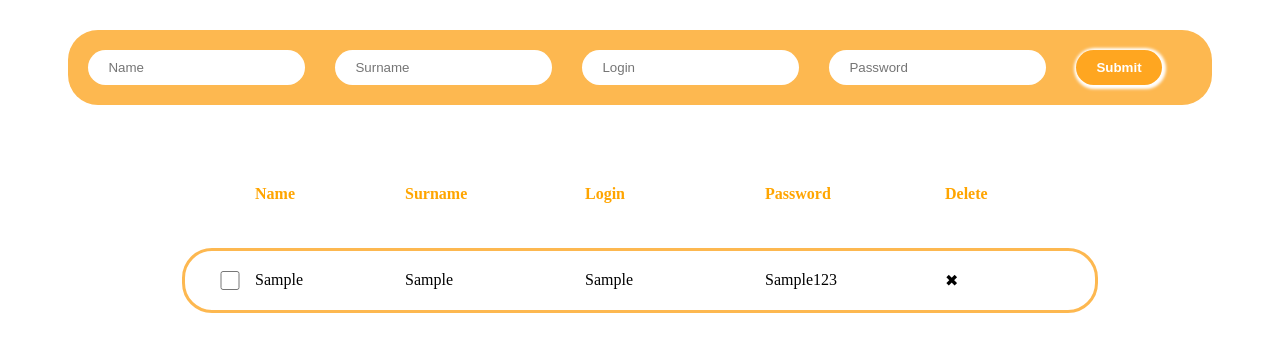
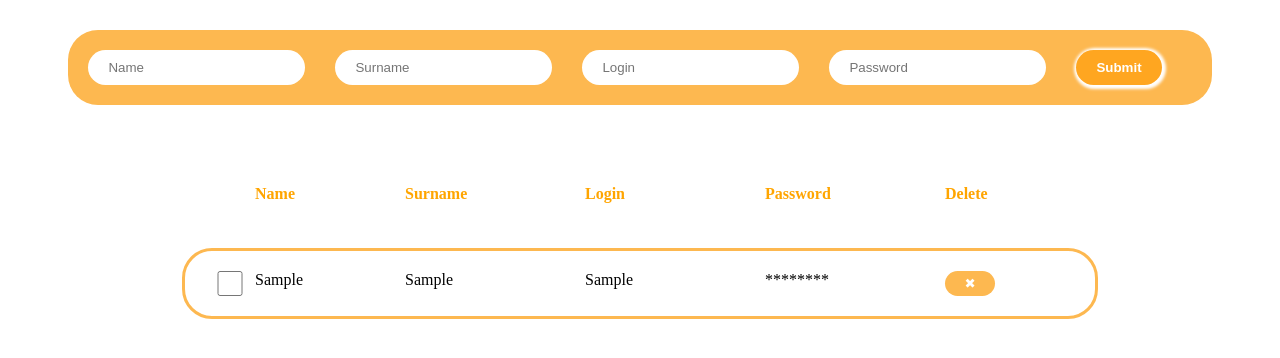
Before and after one commit to MaryAnzhur/reactClass, a React (Create React App) app: page / in a window 1280 px wide. Both pictures are taken after typing "Sample", "Sample", "Sample", "Sample123" into the empty fields and a click on the input 1118 px from the left and 67 px from the top of the page. Shown: the top 358 px of the page. Built offline with nearby package versions, Linux system fonts and the light colour scheme.

Commit message:
homework done

```diff
--- a/src/App.js
+++ b/src/App.js
@@ -6,11 +6,10 @@ import "./App.css";
 
 function App() {
   const [inputData, setInputData] = useState([]);
-  const [check, setCheck] = useState(false);
-
   const drawInput = (e) => {
     e.preventDefault();
-    const { name, sname, login, password } = e.target;
+    const formData = e.target;
+    const { name, sname, login, password } = formData;
     const data = {
       id: new Date().getTime(),
       name: name.value,
@@ -21,23 +20,49 @@ function App() {
       seen: false,
     };
     setInputData([...inputData, data]);
-    name.value = "";
-    sname.value = "";
-    login.value = "";
-    password.value = "";
+    formData.reset();
+  };
+
+  const seenBox = (id) => {
+    const passArr = inputData.map((elm) => {
+      if (elm.id === id) {
+        elm.seen = !elm.seen;
+      } else {
+        elm.seen = false;
+      }
+      return elm;
+    });
+    setInputData(passArr);
   };
 
   const doneBox = (id) => {
-    const doneItem = inputData.filter((elm) => {
-      return elm.id === id;
+    const seenArr = inputData.map((elm) => {
+      if (elm.id === id) {
+        elm.done = !elm.done;
+      }
+      return elm;
     });
-    setCheck(!doneItem[0].done);
+    setInputData(seenArr);
   };
+
+  // const doneBox = (id) => {
+  //   const checkedArray = inputData.map((elm) => {
+  //     if (elm.id === id) {
+  //       elm.done = !check;
+  //       console.log(elm.done);
+  //     } else {
+  //       elm.done = check;
+  //     }
+  //     return elm;
+  //   });
+  //   // setCheck(checkedArray);
+  //   setInputData(checkedArray);
+  //   console.log(inputData);
+  // };
 
   const deleteBox = (id) => {
     const deletedItem = inputData.filter((elm) => elm.id !== id);
     setInputData(deletedItem);
-    console.log(deletedItem);
   };
 
   return (
@@ -47,7 +72,7 @@ function App() {
         inputData={inputData}
         deleteBox={deleteBox}
         doneBox={doneBox}
-        checkbox={check}
+        seenBox={seenBox}
       />
     </div>
   );
--- a/src/components/Body/Body.css
+++ b/src/components/Body/Body.css
@@ -7,10 +7,9 @@
     display: grid;
     grid-template-columns: 50px 150px 180px 180px 180px 130px;
     margin-bottom: 40px;
-    .headingP{
+    .headingP {
       font-weight: 700;
       color: orange;
-
     }
   }
   .box {
@@ -20,18 +19,31 @@
     border: 3px solid rgb(253, 184, 80);
     border-radius: 30px;
     margin: 5px 0px;
-    .boxItems{
+    background-color: transparent;
+    .boxItems {
+      cursor: pointer;
+    }
+    .boxBtn {
+      padding: 5px;
+      max-width: 50px;
+      background-color: rgb(253, 184, 80);
+      border-radius: 50px;
+      color: white;
+      border: none;
       cursor: pointer;
     }
   }
-}
-
   .red {
-    background-color: red;
+    background-color: rgb(247, 226, 196);
     display: grid;
     grid-template-columns: 50px 150px 180px 180px 180px 130px;
     padding: 20px;
-    border: 3px solid rgb(253, 184, 80);
+    border: 3px solid forestgreen;
+    color: forestgreen;
     border-radius: 30px;
     margin: 5px 0px;
+    .boxBtn {
+      visibility: hidden;
     }
+  }
+}
--- a/src/components/Body/Body.jsx
+++ b/src/components/Body/Body.jsx
@@ -1,6 +1,6 @@
 import "./Body.css";
 
-function Body({ inputData, deleteBox, doneBox, checkbox }) {
+function Body({ inputData, deleteBox, doneBox, seenBox }) {
   return (
     <div className="mainBody">
       <div className="heading">
@@ -14,7 +14,7 @@ function Body({ inputData, deleteBox, doneBox, checkbox }) {
       <div className="boxes">
         {inputData.map((elm) => {
           return (
-            <div className={checkbox === false ? "box" : "red"} key={elm.id}>
+            <div className={elm.done ? "red" : "box"} key={elm.id}>
               <input
                 className="boxItems"
                 type="checkbox"
@@ -23,10 +23,24 @@ function Body({ inputData, deleteBox, doneBox, checkbox }) {
               <p className="boxItems">{elm.name}</p>
               <p className="boxItems">{elm.sname}</p>
               <p className="boxItems">{elm.login}</p>
-              <p className="boxItems">{elm.password}</p>
-              <p className="boxItems" onClick={() => deleteBox(elm.id)}>
+              {elm.seen ? (
+                <p className="boxItems" onClick={() => seenBox(elm.id)}>
+                  {" "}
+                  {elm.password}{" "}
+                </p>
+              ) : (
+                <p className="boxItems" onClick={() => seenBox(elm.id)}>
+                  ********
+                </p>
+              )}
+
+              {/* </p>
+              <p className="boxItems" onClick={() => seenBox(elm.id)}>
+                {elm.seen ? {elm.password}}
+              </p> */}
+              <button className="boxBtn" onClick={() => deleteBox(elm.id)}>
                 &#10006;
-              </p>
+              </button>
             </div>
           );
         })}
```
Lines whose indentation alone changed are shown as unchanged.
